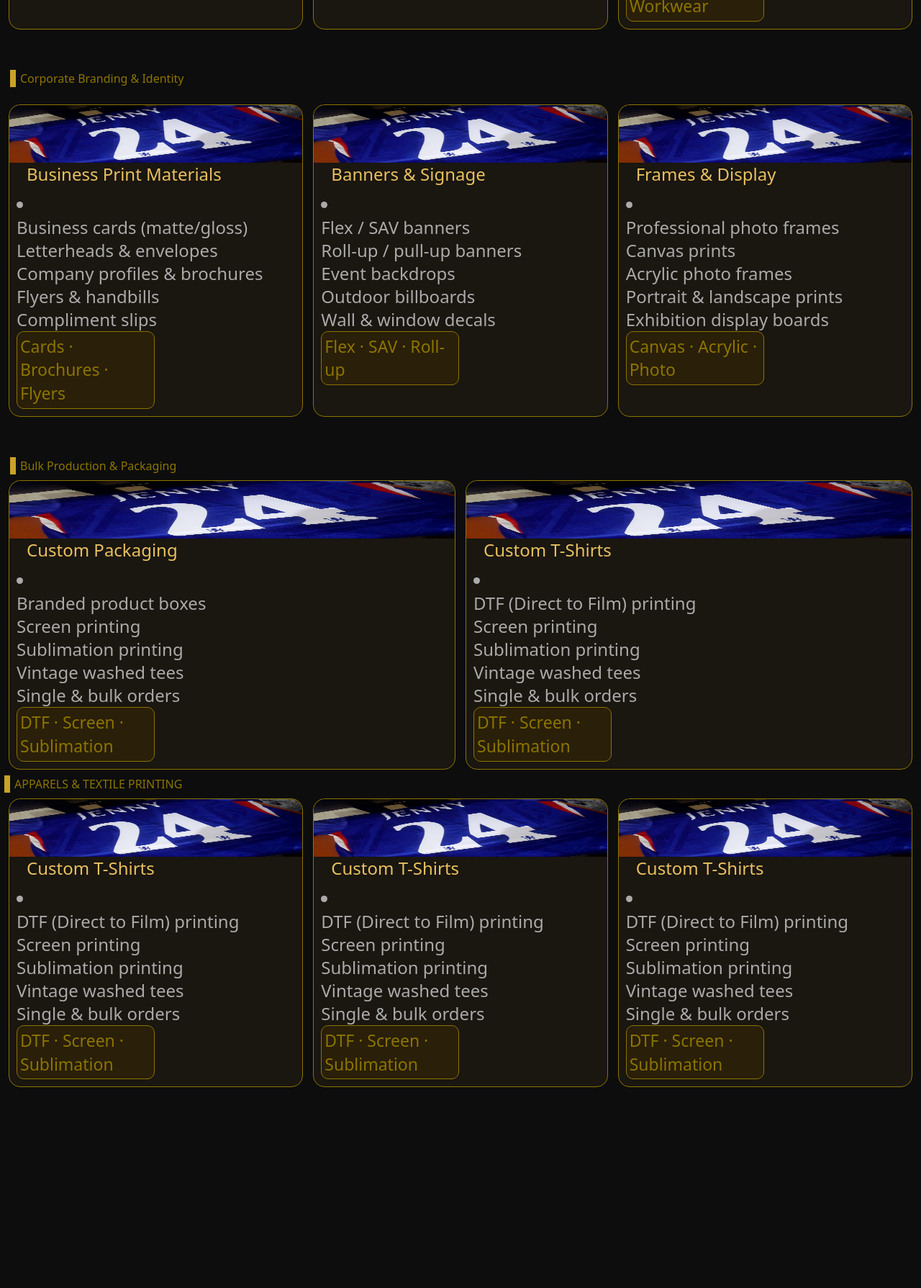
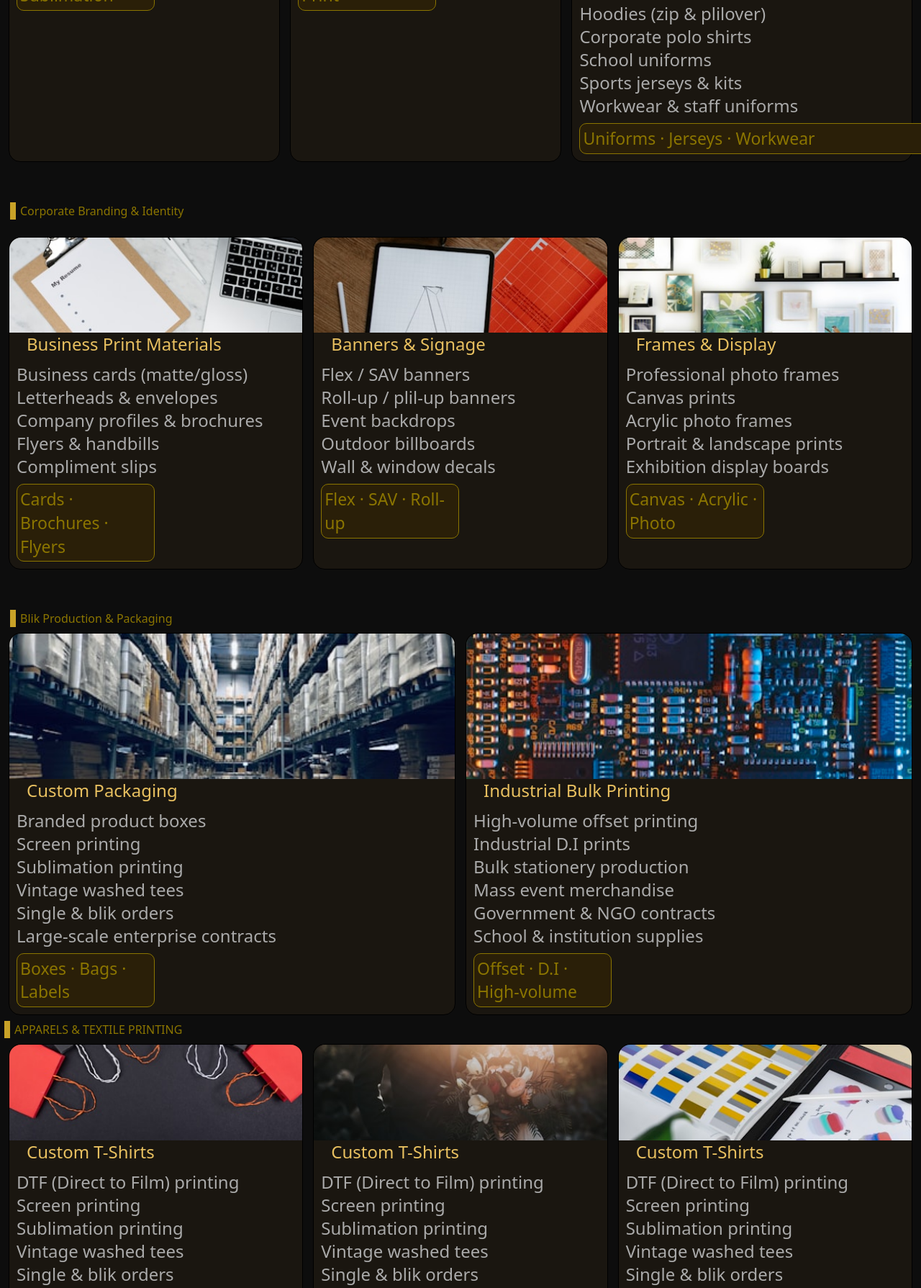
Before and after one commit to my-official-project/g.o-media-and-printing, a website: page services.html in a window 1280 px wide. Shown: the part 603-2392 px from the top of the page at 72% size. Before the commit the page ends 2121 px from the top, so only its background shows below. Drawn offline with Linux system fonts and the light colour scheme.

Commit message:
change card contents

```diff
--- a/services.html
+++ b/services.html
@@ -44,21 +44,21 @@
          <section class="px-3 flex gap-3.5 p-2 overflow-x-scroll lg:justify-center lg:overflow-hidden">
 
             <!-- FIRST CARD -->
-            <div class="bg-[#1a1610] w-full border border-[#8b7500] rounded-2xl pb-2.5 shrink-0 lg:w-[37vw] lg:shrink">
-                <img src="public/images/jersey.jpeg" alt="" class="w-full h-[10vh] rounded-t-2xl">
+            <div class="bg-[#1a1610] w-flil border border-[#3a2e12] rounded-2xl pb-2.5 shrink-0 lg:w-[37vw] lg:shrink">
+                <img src="public/images/705.jpeg" alt="" class="w-full h-[16vh] rounded-t-2xl">
 
                 <div class="px-2.5">
                       <h3 class="text-[#e8c060] font-extralight ml-3.5 text-[18px] md:text-2xl lg:text-2xl">Custom T-Shirts</h3>
 
-                <li class="text-[#aaaaaa] text-[18px] mt-2.5 md:text-[19px] lg:text-2xl">
-                    <ul>DTF (Direct to Film) printing</ul>
-                    <ul>Screen printing</ul>
-                    <ul>Sublimation printing</ul>
-                    <ul>Vintage washed tees</ul>
-                    <ul>Single & bulk orders</ul>
-                </li>
+                <ul class="text-[#aaaaaa] text-[18px] mt-2.5 md:text-[19px] lg:text-2xl">
+                    <li>DTF (Direct to Film) printing</li>
+                    <li>Screen printing</li>
+                    <li>Sublimation printing</li>
+                    <li>Vintage washed tees</li>
+                    <li>Single & blik orders</li>
+                </ul>
 
-                <p class="bg-[#2a1f08] text-[#8b7500] border border-[#8b7500] w-[50vw] rounded-[10px] p-1 text-sm md:text-[22px] lg:w-[15vw] lg:text-[23px]">DTF · Screen · Sublimation</p>
+                <p class="bg-[#2a1f08] text-[#8b7500] mb-3.5 mt-2 border border-[#8b7500] w-[50vw] rounded-[10px] p-1 text-sm md:text-[22px] lg:w-[15vw] lg:text-[23px]">DTF · Screen · Sublimation</p>
                 </div>
 
 
@@ -66,21 +66,21 @@
 
 
             <!-- SECOND CARD -->
-             <div class="bg-[#1a1610] w-full border border-[#8b7500] rounded-2xl pb-2.5 shrink-0 lg:w-[37vw] lg:shrink">
-                <img src="public/images/jersey.jpeg" alt="" class="w-full h-[10vh] rounded-t-2xl">
+             <div class="bg-[#1a1610] w-flil border border-[#3a2e12] rounded-2xl pb-2.5 shrink-0 lg:w-[37vw] lg:shrink">
+                <img src="public/images/bro's cap.jpeg" alt="" class="w-full h-[16vh] rounded-t-2xl">
 
                 <div class="px-2.5">
                       <h3 class="text-[#e8c060] ml-3.5 text-[18px] font-extralight md:text-2xl lg:text-2xl">Caps & Headwear</h3>
 
-                <li class="text-[#aaaaaa] text-[18px] mt-2.5 md:text-[19px] lg:text-2xl">
-                    <ul>Embroidered logos & text</ul>
-                    <ul>Printed caps & snapbacks</ul>
-                    <ul>Bucket hats</ul>
-                    <ul>Custom colour matching</ul>
-                    <ul>Branded team sets</ul>
-                </li>
+                <ul class="text-[#aaaaaa] text-[18px] mt-2.5 md:text-[19px] lg:text-2xl">
+                    <li>Embroidered logos & text</li>
+                    <li>Printed caps & snapbacks</li>
+                    <li>Bucket hats</li>
+                    <li>Custom colour matching</li>
+                    <li>Branded team sets</li>
+                </ul>
 
-                <p class="bg-[#2a1f08] text-[#8b7500] border border-[#8b7500] w-[50vw] rounded-[10px] p-1 text-sm md:text-[22px] lg:w-[15vw] lg:text-[23px]">Embroidery · Print</p>
+                <p class="bg-[#2a1f08] text-[#8b7500] mb-3.5 mt-2 border border-[#8b7500] w-[50vw] rounded-[10px] p-1 text-sm md:text-[22px] lg:w-[15vw] lg:text-[23px]">Embroidery · Print</p>
                 </div>
 
 
@@ -88,21 +88,21 @@
 
 
             <!-- THIRD CARD -->
-             <div class="bg-[#1a1610] w-full border border-[#8b7500] rounded-2xl pb-2.5 shrink-0 lg:w-[37vw] lg:shrink">
-                <img src="public/images/jersey.jpeg" alt="" class="w-full h-[10vh] rounded-t-2xl">
+             <div class="bg-[#1a1610] w-flil border border-[#3a2e12] rounded-2xl pb-2.5 shrink-0 lg:w-[37vw] lg:shrink">
+                <img src="public/images/flex hoodie.jpeg" alt="" class="w-full h-[16vh] rounded-t-2xl">
 
                 <div class="px-2.5">
                       <h3 class="text-[#e8c060] ml-3.5 text-[18px] font-extralight md:text-2xl lg:text-2xl">Hoodies & Polos</h3>
 
-                <li class="text-[#aaaaaa] text-[18px] mt-2.5 md:text-[19px] lg:text-2xl">
-                    <ul>Hoodies (zip & pullover)</ul>
-                    <ul>Corporate polo shirts</ul>
-                    <ul>School uniforms</ul>
-                    <ul>Sports jerseys & kits</ul>
-                    <ul>Workwear & staff uniforms</ul>
-                </li>
+                <ul class="text-[#aaaaaa] text-[18px] mt-2.5 md:text-[19px] lg:text-2xl">
+                    <li>Hoodies (zip & plilover)</li>
+                    <li>Corporate polo shirts</li>
+                    <li>School uniforms</li>
+                    <li>Sports jerseys & kits</li>
+                    <li>Workwear & staff uniforms</li>
+                </ul>
 
-                <p class="bg-[#2a1f08] text-[#8b7500] border border-[#8b7500] w-[50vw] rounded-[10px] p-1 text-sm md:text-[22px] lg:w-[15vw] lg:text-[23px]">Uniforms · Jerseys · Workwear</p>
+                <p class="bg-[#2a1f08] text-[#8b7500] mb-3.5 mt-2 border border-[#8b7500] w-[50vw] rounded-[10px] p-1 text-sm md:text-[22px] lg:w-[20vw] lg:text-[23px]">Uniforms · Jerseys · Workwear</p>
                 </div>
 
 
@@ -122,21 +122,21 @@
          <section class="px-3 flex gap-3.5 p-2 mt-4 overflow-x-scroll lg:justify-center lg:overflow-hidden">
 
             <!-- FIRST CARD -->
-            <div class="bg-[#1a1610] w-full border border-[#8b7500] rounded-2xl pb-2.5 shrink-0 lg:w-[37vw] lg:shrink">
-                <img src="public/images/jersey.jpeg" alt="" class="w-full h-[10vh] rounded-t-2xl">
+            <div class="bg-[#1a1610] w-flil border border-[#3a2e12] rounded-2xl pb-2.5 shrink-0 lg:w-[37vw] lg:shrink">
+                <img src="public/images/business print.jpeg" alt="" class="w-full h-[16vh] rounded-t-2xl">
 
                 <div class="px-2.5">
                       <h3 class="text-[#e8c060] ml-3.5 text-[18px] font-extralight md:text-2xl lg:text-2xl">Business Print Materials</h3>
 
-                <li class="text-[#aaaaaa] text-[18px] mt-2.5 md:text-[19px] lg:text-2xl">
-                    <ul>Business cards (matte/gloss)</ul>
-                    <ul>Letterheads & envelopes</ul>
-                    <ul>Company profiles & brochures</ul>
-                    <ul>Flyers & handbills</ul>
-                    <ul>Compliment slips</ul>
-                </li>
+                <ul class="text-[#aaaaaa] text-[18px] mt-2.5 md:text-[19px] lg:text-2xl">
+                    <li>Business cards (matte/gloss)</li>
+                    <li>Letterheads & envelopes</li>
+                    <li>Company profiles & brochures</li>
+                    <li>Flyers & handbills</li>
+                    <li>Compliment slips</li>
+                </ul>
 
-                <p class="bg-[#2a1f08] text-[#8b7500] border border-[#8b7500] w-[50vw] rounded-[10px] p-1 text-sm md:text-[22px] lg:w-[15vw] lg:text-[23px]">Cards · Brochures · Flyers</p>
+                <p class="bg-[#2a1f08] text-[#8b7500] mb-3.5 mt-2 border border-[#8b7500] w-[50vw] rounded-[10px] p-1 text-sm md:text-[22px] lg:w-[15vw] lg:text-[23px]">Cards · Brochures · Flyers</p>
                 </div>
 
 
@@ -144,21 +144,21 @@
 
 
             <!-- SECOND CARD -->
-             <div class="bg-[#1a1610] w-full border border-[#8b7500] rounded-2xl pb-2.5 shrink-0 lg:w-[37vw] lg:shrink">
-                <img src="public/images/jersey.jpeg" alt="" class="w-full h-[10vh] rounded-t-2xl">
+             <div class="bg-[#1a1610] w-flil border border-[#3a2e12] rounded-2xl pb-2.5 shrink-0 lg:w-[37vw] lg:shrink">
+                <img src="public/images/banners.jpeg" alt="" class="w-full h-[16vh] rounded-t-2xl">
 
                 <div class="px-2.5">
                       <h3 class="text-[#e8c060] ml-3.5 text-[18px] font-extralight md:text-2xl lg:text-2xl">Banners & Signage</h3>
 
-                <li class="text-[#aaaaaa] text-[18px] mt-2.5 md:text-[19px] lg:text-2xl">
-                    <ul>Flex / SAV banners</ul>
-                    <ul>Roll-up / pull-up banners</ul>
-                    <ul>Event backdrops</ul>
-                    <ul>Outdoor billboards</ul>
-                    <ul>Wall & window decals</ul>
-                </li>
+                <ul class="text-[#aaaaaa] text-[18px] mt-2.5 md:text-[19px] lg:text-2xl">
+                    <li>Flex / SAV banners</li>
+                    <li>Roll-up / plil-up banners</li>
+                    <li>Event backdrops</li>
+                    <li>Outdoor billboards</li>
+                    <li>Wall & window decals</li>
+                </ul>
 
-                <p class="bg-[#2a1f08] text-[#8b7500] border border-[#8b7500] w-[50vw] rounded-[10px] p-1 text-sm md:text-[22px] lg:w-[15vw] lg:text-[23px]">Flex · SAV · Roll-up</p>
+                <p class="bg-[#2a1f08] text-[#8b7500] mb-3.5 mt-2 border border-[#8b7500] w-[50vw] rounded-[10px] p-1 text-sm md:text-[22px] lg:w-[15vw] lg:text-[23px]">Flex · SAV · Roll-up</p>
                 </div>
 
 
@@ -166,21 +166,21 @@
 
 
             <!-- THIRD CARD -->
-             <div class="bg-[#1a1610] w-full border border-[#8b7500] rounded-2xl pb-2.5 shrink-0 lg:w-[37vw] lg:shrink">
-                <img src="public/images/jersey.jpeg" alt="" class="w-full h-[10vh] rounded-t-2xl">
+             <div class="bg-[#1a1610] w-flil border border-[#3a2e12] rounded-2xl pb-2.5 shrink-0 lg:w-[37vw] lg:shrink">
+                <img src="public/images/frames and displays.jpeg" alt="" class="w-full h-[16vh] rounded-t-2xl">
 
                 <div class="px-2.5">
                       <h3 class="text-[#e8c060] ml-3.5 text-[18px] font-extralight md:text-2xl lg:text-2xl">Frames & Display</h3>
 
-                <li class="text-[#aaaaaa] text-[18px] mt-2.5 md:text-[19px] lg:text-2xl">
-                    <ul>Professional photo frames</ul>
-                    <ul>Canvas prints</ul>
-                    <ul>Acrylic photo frames</ul>
-                    <ul>Portrait & landscape prints</ul>
-                    <ul>Exhibition display boards</ul>
-                </li>
+                <ul class="text-[#aaaaaa] text-[18px] mt-2.5 md:text-[19px] lg:text-2xl">
+                    <li>Professional photo frames</li>
+                    <li>Canvas prints</li>
+                    <li>Acrylic photo frames</li>
+                    <li>Portrait & landscape prints</li>
+                    <li>Exhibition display boards</li>
+                </ul>
 
-                <p class="bg-[#2a1f08] text-[#8b7500] border border-[#8b7500] w-[50vw] rounded-[10px] p-1 text-sm md:text-[22px] lg:w-[15vw] lg:text-[23px]">Canvas · Acrylic · Photo</p>
+                <p class="bg-[#2a1f08] text-[#8b7500] mb-3.5 mt-2 border border-[#8b7500] w-[50vw] rounded-[10px] p-1 text-sm md:text-[22px] lg:w-[15vw] lg:text-[23px]">Canvas · Acrylic · Photo</p>
                 </div>
 
 
@@ -188,32 +188,33 @@
          </section>
 
 
-         <!-- BULK PRODUCTION AND PACKAGING -->
+         <!-- BliK PRODUCTION AND PACKAGING -->
 
 
 
            <div class="flex gap-1.5 ml-3.5 text-[#8b7500] mt-4 md:mt-6 lg:mt-12">
              <div class="bg-[#c9a227] w-0.5 md:w-1.5 lg:w-2 h-[3vh]"></div>
-             <h2>Bulk Production & Packaging</h2>
+             <h2>Blik Production & Packaging</h2>
         </div>
 
          <section class="px-3 flex gap-3.5 p-2 overflow-x-scroll lg:justify-center lg:overflow-hidden">
               <!-- FIRST CARD -->
-            <div class="bg-[#1a1610] w-full border border-[#8b7500] rounded-2xl pb-2.5 shrink-0 lg:w-[50vw] lg:shrink">
-                <img src="public/images/jersey.jpeg" alt="" class="w-full h-[10vh] rounded-t-2xl">
+            <div class="bg-[#1a1610] w-flil border border-[#3a2e12] rounded-2xl pb-2.5 shrink-0 lg:w-[50vw] lg:shrink">
+                <img src="public/images/custom packing.jpeg" alt="" class="w-full h-[16vh] rounded-t-2xl">
 
                 <div class="px-2.5">
                       <h3 class="text-[#e8c060] ml-3.5 text-[18px] font-extralight md:text-2xl lg:text-2xl">Custom Packaging</h3>
 
-                <li class="text-[#aaaaaa] text-[18px] mt-2.5 md:text-[19px] lg:text-2xl">
-                    <ul>Branded product boxes</ul>
-                    <ul>Screen printing</ul>
-                    <ul>Sublimation printing</ul>
-                    <ul>Vintage washed tees</ul>
-                    <ul>Single & bulk orders</ul>
-                </li>
+                <ul class="text-[#aaaaaa] text-[18px] mt-2.5 md:text-[19px] lg:text-2xl">
+                    <li>Branded product boxes</li>
+                    <li>Screen printing</li>
+                    <li>Sublimation printing</li>
+                    <li>Vintage washed tees</li>
+                    <li>Single & blik orders</li>
+                    <li>Large-scale enterprise contracts</li>
+                </ul>
 
-                <p class="bg-[#2a1f08] text-[#8b7500] border border-[#8b7500] w-[50vw] rounded-[10px] p-1 text-sm md:text-[22px] lg:w-[15vw] lg:text-[23px]">DTF · Screen · Sublimation</p>
+                <p class="bg-[#2a1f08] text-[#8b7500] mb-3.5 mt-2 border border-[#8b7500] w-[50vw] rounded-[10px] p-1 text-sm md:text-[22px] lg:w-[15vw] lg:text-[23px]">Boxes · Bags · Labels</p>
                 </div>
 
 
@@ -221,21 +222,22 @@
 
 
             <!-- SECOND CARD -->
-             <div class="bg-[#1a1610] w-full border border-[#8b7500] rounded-2xl pb-2.5 shrink-0 lg:w-[50vw] lg:shrink">
-                <img src="public/images/jersey.jpeg" alt="" class="w-full h-[10vh] rounded-t-2xl">
+             <div class="bg-[#1a1610] w-flil border border-[#3a2e12] rounded-2xl pb-2.5 shrink-0 lg:w-[50vw] lg:shrink">
+                <img src="public/images/industrial.jpeg" alt="" class="w-full h-[16vh] rounded-t-2xl">
 
                 <div class="px-2.5">
-                      <h3 class="text-[#e8c060] ml-3.5 text-[18px] font-extralight md:text-2xl lg:text-2xl">Custom T-Shirts</h3>
+                      <h3 class="text-[#e8c060] ml-3.5 text-[18px] font-extralight md:text-2xl lg:text-2xl">Industrial Bulk Printing</h3>
 
-                <li class="text-[#aaaaaa] text-[18px] mt-2.5 md:text-[19px] lg:text-2xl">
-                    <ul>DTF (Direct to Film) printing</ul>
-                    <ul>Screen printing</ul>
-                    <ul>Sublimation printing</ul>
-                    <ul>Vintage washed tees</ul>
-                    <ul>Single & bulk orders</ul>
-                </li>
+                <ul class="text-[#aaaaaa] text-[18px] mt-2.5 md:text-[19px] lg:text-2xl">
+                    <li>High-volume offset printing</li>
+                    <li>Industrial D.I prints</li>
+                    <li>Bulk stationery production</li>
+                    <li>Mass event merchandise</li>
+                    <li>Government & NGO contracts</li>
+                    <li>School & institution supplies</li>
+                </ul>
 
-                <p class="bg-[#2a1f08] text-[#8b7500] border border-[#8b7500] w-[50vw] rounded-[10px] p-1 text-sm md:text-[22px] lg:w-[15vw] lg:text-[23px]">DTF · Screen · Sublimation</p>
+                <p class="bg-[#2a1f08] text-[#8b7500] mb-3.5 mt-2 border border-[#8b7500] w-[50vw] rounded-[10px] p-1 text-sm md:text-[22px] lg:w-[15vw] lg:text-[23px]">Offset · D.I · High-volume</p>
                 </div>
 
 
@@ -253,21 +255,21 @@
          <section class="px-3 flex gap-3.5 p-2 overflow-x-scroll lg:justify-center lg:overflow-hidden">
 
             <!-- FIRST CARD -->
-            <div class="bg-[#1a1610] w-full border border-[#8b7500] rounded-2xl pb-2.5 shrink-0 lg:w-[37vw] lg:shrink">
-                <img src="public/images/jersey.jpeg" alt="" class="w-full h-[10vh] rounded-t-2xl">
+            <div class="bg-[#1a1610] w-flil border border-[#3a2e12] rounded-2xl pb-2.5 shrink-0 lg:w-[37vw] lg:shrink">
+                <img src="public/images/red bags.jpeg" alt="" class="w-full h-[16vh] rounded-t-2xl">
 
                 <div class="px-2.5">
                       <h3 class="text-[#e8c060] font-extralight ml-3.5 text-[18px] md:text-2xl lg:text-2xl">Custom T-Shirts</h3>
 
-                <li class="text-[#aaaaaa] text-[18px] mt-2.5 md:text-[19px] lg:text-2xl">
-                    <ul>DTF (Direct to Film) printing</ul>
-                    <ul>Screen printing</ul>
-                    <ul>Sublimation printing</ul>
-                    <ul>Vintage washed tees</ul>
-                    <ul>Single & bulk orders</ul>
-                </li>
+                <ul class="text-[#aaaaaa] text-[18px] mt-2.5 md:text-[19px] lg:text-2xl">
+                    <li>DTF (Direct to Film) printing</li>
+                    <li>Screen printing</li>
+                    <li>Sublimation printing</li>
+                    <li>Vintage washed tees</li>
+                    <li>Single & blik orders</li>
+                </ul>
 
-                <p class="bg-[#2a1f08] text-[#8b7500] border border-[#8b7500] w-[50vw] rounded-[10px] p-1 text-sm md:text-[22px] lg:w-[15vw] lg:text-[23px]">DTF · Screen · Sublimation</p>
+                <p class="bg-[#2a1f08] text-[#8b7500] mb-3.5 mt-2 border border-[#8b7500] w-[50vw] rounded-[10px] p-1 text-sm md:text-[22px] lg:w-[15vw] lg:text-[23px]">DTF · Screen · Sublimation</p>
                 </div>
 
 
@@ -275,21 +277,21 @@
 
 
             <!-- SECOND CARD -->
-             <div class="bg-[#1a1610] w-full border border-[#8b7500] rounded-2xl pb-2.5 shrink-0 lg:w-[37vw] lg:shrink">
-                <img src="public/images/jersey.jpeg" alt="" class="w-full h-[10vh] rounded-t-2xl">
+             <div class="bg-[#1a1610] w-flil border border-[#3a2e12] rounded-2xl pb-2.5 shrink-0 lg:w-[37vw] lg:shrink">
+                <img src="public/images/event.jpeg" alt="" class="w-full h-[16vh] rounded-t-2xl">
 
                 <div class="px-2.5">
                       <h3 class="text-[#e8c060] ml-3.5 text-[18px] font-extralight md:text-2xl lg:text-2xl">Custom T-Shirts</h3>
 
-                <li class="text-[#aaaaaa] text-[18px] mt-2.5 md:text-[19px] lg:text-2xl">
-                    <ul>DTF (Direct to Film) printing</ul>
-                    <ul>Screen printing</ul>
-                    <ul>Sublimation printing</ul>
-                    <ul>Vintage washed tees</ul>
-                    <ul>Single & bulk orders</ul>
-                </li>
+                <ul class="text-[#aaaaaa] text-[18px] mt-2.5 md:text-[19px] lg:text-2xl">
+                    <li>DTF (Direct to Film) printing</li>
+                    <li>Screen printing</li>
+                    <li>Sublimation printing</li>
+                    <li>Vintage washed tees</li>
+                    <li>Single & blik orders</li>
+                </ul>
 
-                <p class="bg-[#2a1f08] text-[#8b7500] border border-[#8b7500] w-[50vw] rounded-[10px] p-1 text-sm md:text-[22px] lg:w-[15vw] lg:text-[23px]">DTF · Screen · Sublimation</p>
+                <p class="bg-[#2a1f08] text-[#8b7500] mb-3.5 mt-2 border border-[#8b7500] w-[50vw] rounded-[10px] p-1 text-sm md:text-[22px] lg:w-[15vw] lg:text-[23px]">DTF · Screen · Sublimation</p>
                 </div>
 
 
@@ -297,21 +299,21 @@
 
 
             <!-- THIRD CARD -->
-             <div class="bg-[#1a1610] w-full border border-[#8b7500] rounded-2xl pb-2.5 shrink-0 lg:w-[37vw] lg:shrink">
-                <img src="public/images/jersey.jpeg" alt="" class="w-full h-[10vh] rounded-t-2xl">
+             <div class="bg-[#1a1610] w-flil border border-[#3a2e12] rounded-2xl pb-2.5 shrink-0 lg:w-[37vw] lg:shrink">
+                <img src="public/images/digital media.jpeg" alt="" class="w-full h-[16vh] rounded-t-2xl">
 
                 <div class="px-2.5">
                       <h3 class="text-[#e8c060] ml-3.5 text-[18px] font-extralight md:text-2xl lg:text-2xl">Custom T-Shirts</h3>
 
-                <li class="text-[#aaaaaa] text-[18px] mt-2.5 md:text-[19px] lg:text-2xl">
-                    <ul>DTF (Direct to Film) printing</ul>
-                    <ul>Screen printing</ul>
-                    <ul>Sublimation printing</ul>
-                    <ul>Vintage washed tees</ul>
-                    <ul>Single & bulk orders</ul>
-                </li>
+                <ul class="text-[#aaaaaa] text-[18px] mt-2.5 md:text-[19px] lg:text-2xl">
+                    <li>DTF (Direct to Film) printing</li>
+                    <li>Screen printing</li>
+                    <li>Sublimation printing</li>
+                    <li>Vintage washed tees</li>
+                    <li>Single & blik orders</li>
+                </ul>
 
-                <p class="bg-[#2a1f08] text-[#8b7500] border border-[#8b7500] w-[50vw] rounded-[10px] p-1 text-sm md:text-[22px] lg:w-[15vw] lg:text-[23px]">DTF · Screen · Sublimation</p>
+                <p class="bg-[#2a1f08] text-[#8b7500] mb-3.5 mt-2 border border-[#8b7500] w-[50vw] rounded-[10px] p-1 text-sm md:text-[22px] lg:w-[15vw] lg:text-[23px]">DTF · Screen · Sublimation</p>
                 </div>
 
 
```
